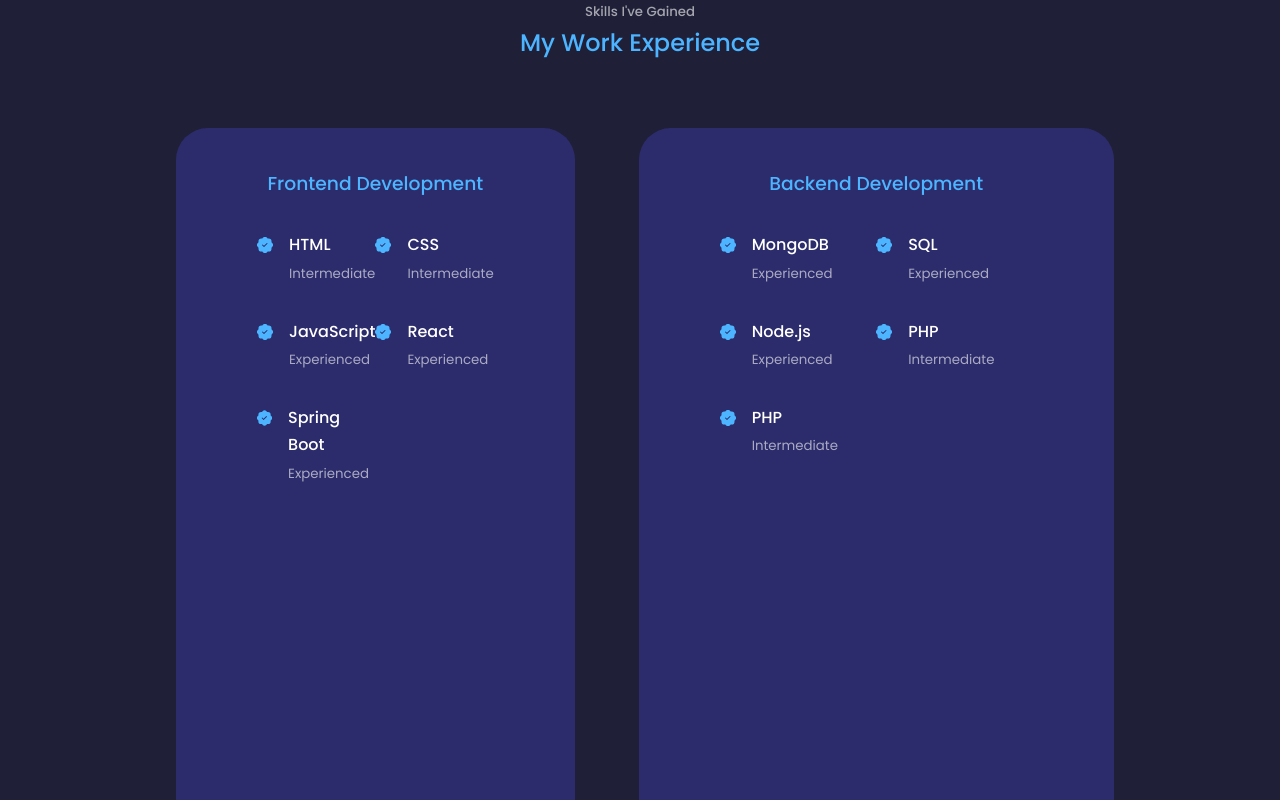
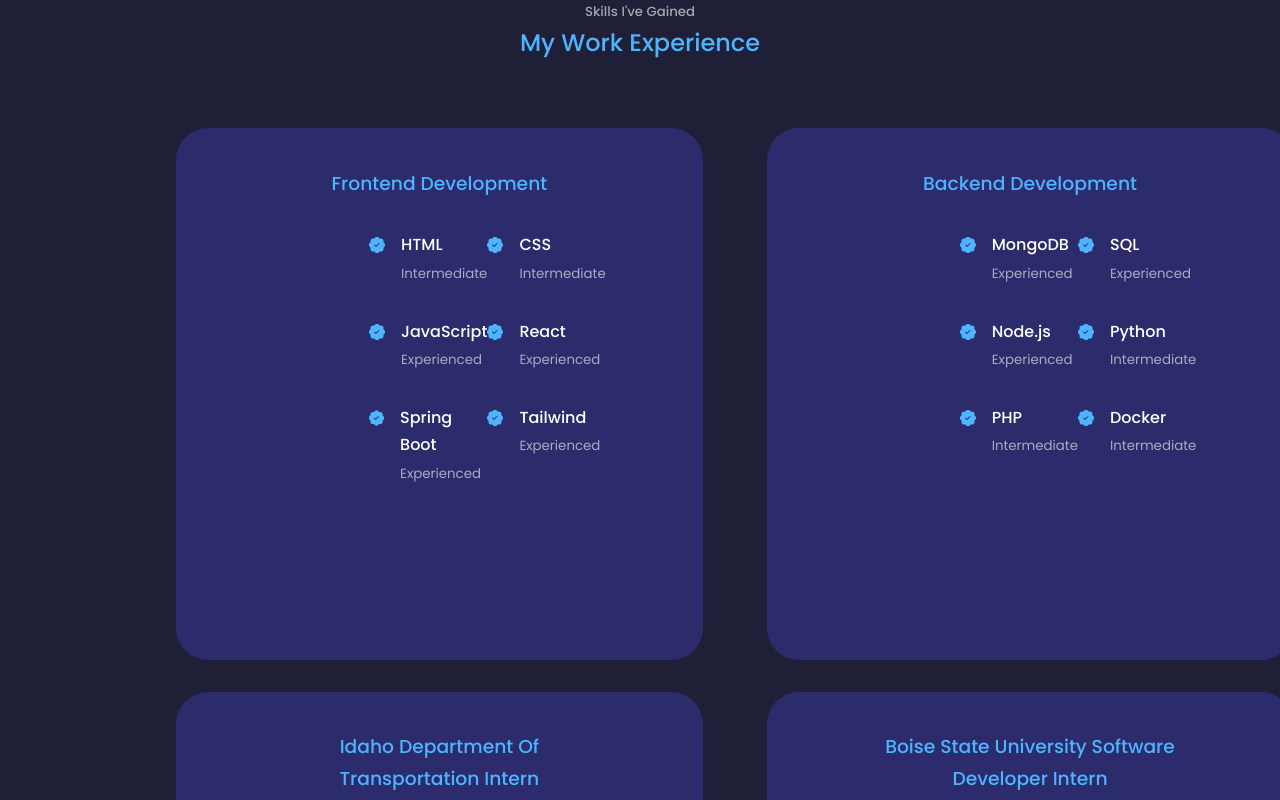
Before and after one commit to ParkerBalbach/online_resume, a React (Create React App) app: page / in a window 1280 px wide. Shown: the part 2760-3560 px from the top of the page. Built offline with nearby package versions, Linux system fonts and the light colour scheme.

Commit message:
Added workhistory paragraphs and basic css

```diff
--- a/src/components/workhistory/workhistory.css
+++ b/src/components/workhistory/workhistory.css
@@ -1,15 +1,15 @@
 .experience__container {
     display: grid;
     grid-template-columns: 1fr 1fr;
-    grid-template-rows: 1fr 1fr;
+    grid-template-rows: 40% 1fr;
     gap: 2rem;
 }
 
 .experience__container > div {
     background: var(--color-light-bg);
-    padding: 2.4rem 5rem;
+    padding: 2.4rem 6rem;
     border-radius: 2rem;
-    margin: 1rem 1rem 1rem 1rem;
+    margin: 1rem 1rem -1rem 1rem;
     border: 1px solid transparent;
     transition: var(--transition)
 }
@@ -30,6 +30,7 @@
     display: grid;
     grid-template-columns: 1fr 1fr;
     row-gap: 2rem;
+    margin-left: 6rem;
 }
 
 .experience__details {
--- a/src/components/workhistory/workhistory.jsx
+++ b/src/components/workhistory/workhistory.jsx
@@ -48,6 +48,13 @@ const workhistory = () => (
               <small className='text-light'>Experienced</small>
             </div>
           </article>
+          <article className='experience__details'>
+            <BsPatchCheckFill className='experience__details-icon' />
+            <div>
+              <h4>Tailwind</h4>
+              <small className='text-light'>Experienced</small>
+            </div>
+          </article>
         </div>
       </div>
       {/* Back-END */}
@@ -78,6 +85,13 @@ const workhistory = () => (
           <article className='experience__details'>
             <BsPatchCheckFill className='experience__details-icon' />
             <div>
+              <h4>Python</h4>
+              <small className='text-light'>Intermediate</small>
+            </div>
+          </article>
+          <article className='experience__details'>
+            <BsPatchCheckFill className='experience__details-icon' />
+            <div>
               <h4>PHP</h4>
               <small className='text-light'>Intermediate</small>
             </div>
@@ -85,7 +99,7 @@ const workhistory = () => (
           <article className='experience__details'>
             <BsPatchCheckFill className='experience__details-icon' />
             <div>
-              <h4>PHP</h4>
+              <h4>Docker</h4>
               <small className='text-light'>Intermediate</small>
             </div>
           </article>
```
